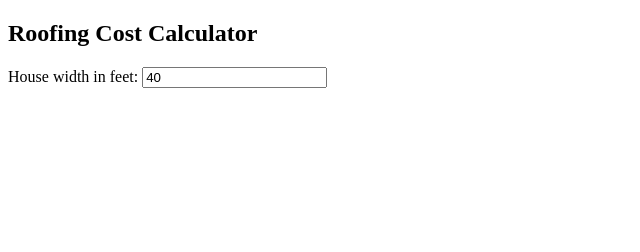
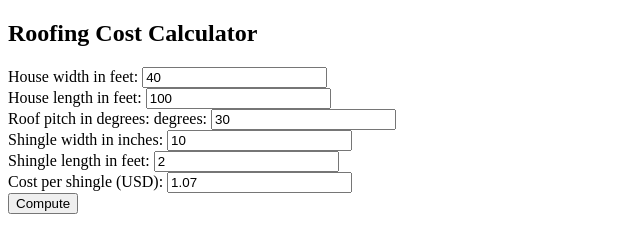
Before and after one commit to SethReno4217/Expressions, a plain HTML site: page Conditionals_Industry /index.html in a window 1280 px wide. Shown: the whole page, without its empty margins (0-640 px from the left). Drawn offline with Linux system fonts and the light colour scheme.

Commit message:
Adding some html for the presentation

```diff
--- a/Conditionals_Industry /index.html
+++ b/Conditionals_Industry /index.html
@@ -7,25 +7,36 @@
 </head>
 <body>
 
+
 <h2>Roofing Cost Calculator</h2>
 
 <div>
     House width in feet: <input id="houseWidth" value="40" />
 </div>
 
+<div>
+    House length in feet: <input id="houseLength" value="100" />
+</div>
 
+<div>
+    Roof pitch in degrees: degrees: <input id="pitchDegrees" value="30" />
+</div>
 
+<div>
+    Shingle width in inches: <input id="shingleWidth" value="10" />
+</div>
 
+<div>
+    Shingle length in feet: <input id="shingleLength" value="2" />
+</div>
 
+<div>
+    Cost per shingle (USD): <input id="shingleCost" value="1.07" />
+</div>
 
-
-
-
-
-
-
-
-
+<div>
+    <button onclick="compute();">Compute</button>
+</div>
 
 
 </body>
```
